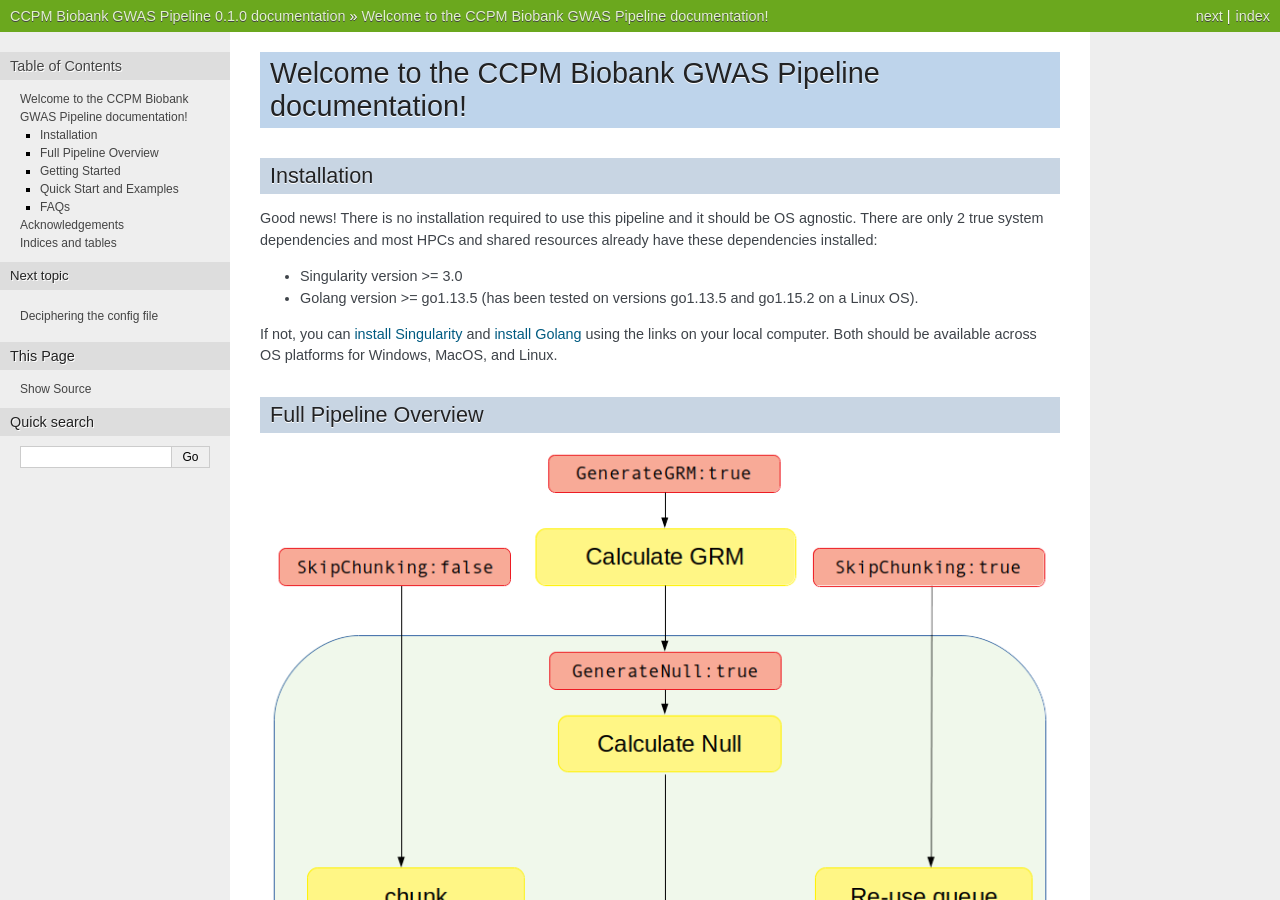
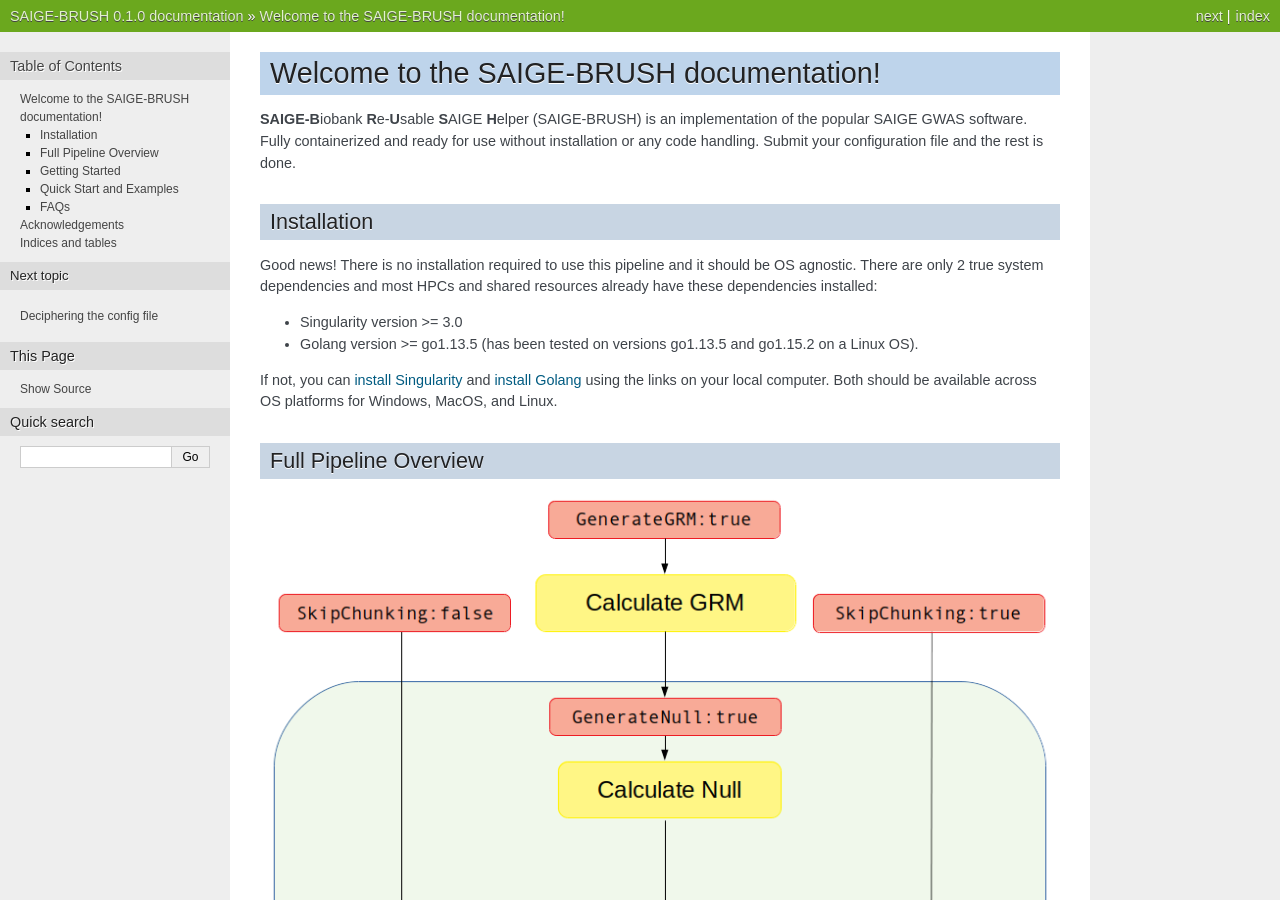
Before and after one commit to tbrunetti/SAIGE-BRUSH, a Sphinx documentation site: the page built from docs/source/index.rst, in a window 1280 px wide and 900 px high. Built offline with Sphinx 7.4.7, drawn with Linux system fonts in a browser that asks for light colours; some of the changed text lies outside the part shown.

Commit message:
changed name to SAIGE-BRUSH

```diff
--- a/docs/source/conf.py
+++ b/docs/source/conf.py
@@ -17,7 +17,7 @@
 
 # -- Project information -----------------------------------------------------
 
-project = 'CCPM Biobank GWAS Pipeline'
+project = 'SAIGE-BRUSH'
 copyright = '2020, Tonya Brunetti'
 author = 'Tonya Brunetti'
 
--- a/docs/source/index.rst
+++ b/docs/source/index.rst
@@ -1,5 +1,7 @@
-Welcome to the CCPM Biobank GWAS Pipeline documentation!
+Welcome to the SAIGE-BRUSH documentation!
 ========================================================
+
+**SAIGE-B**\ iobank **R**\ e-\ **U**\ sable **S**\ AIGE **H**\ elper (SAIGE-BRUSH) is an implementation of the popular SAIGE GWAS software.  Fully containerized and ready for use without installation or any code handling.  Submit your configuration file and the rest is done.
 
 Installation
 ^^^^^^^^^^^^^
```
